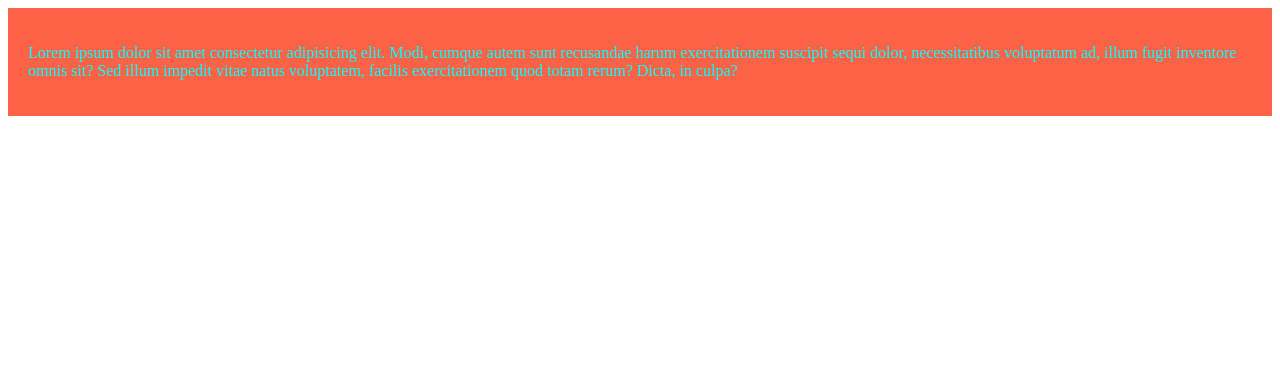
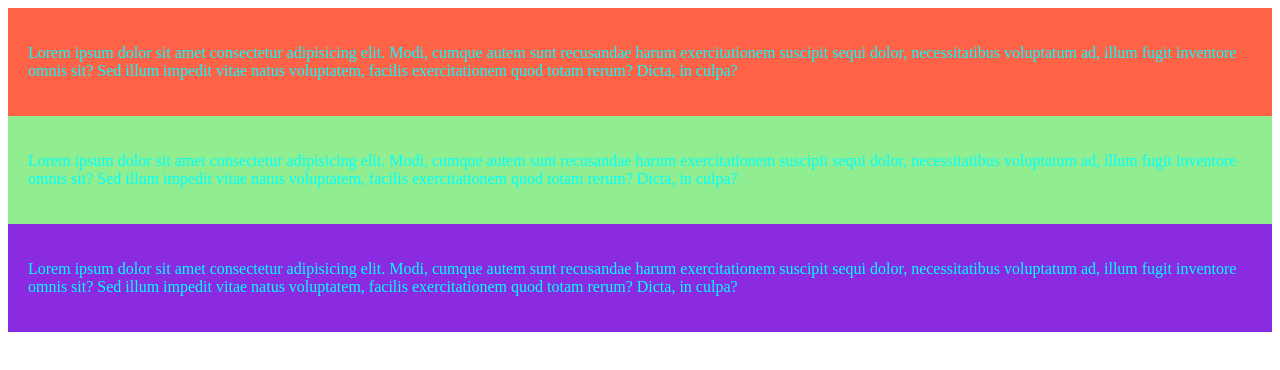
Before and after one commit to raiyan1999j/firstTest, a plain HTML site: page index.html in a window 1280 px wide. Drawn offline with Linux system fonts and the light colour scheme.

Commit message:
second version

```diff
--- a/index.html
+++ b/index.html
@@ -13,5 +13,15 @@
             Lorem ipsum dolor sit amet consectetur adipisicing elit. Modi, cumque autem sunt recusandae harum exercitationem suscipit sequi dolor, necessitatibus voluptatum ad, illum fugit inventore omnis sit? Sed illum impedit vitae natus voluptatem, facilis exercitationem quod totam rerum? Dicta, in culpa?
         </p>
     </div>
+    <div class="blog-2">
+        <p>
+            Lorem ipsum dolor sit amet consectetur adipisicing elit. Modi, cumque autem sunt recusandae harum exercitationem suscipit sequi dolor, necessitatibus voluptatum ad, illum fugit inventore omnis sit? Sed illum impedit vitae natus voluptatem, facilis exercitationem quod totam rerum? Dicta, in culpa?
+        </p>
+    </div>
+    <div class="blog-3">
+        <p>
+            Lorem ipsum dolor sit amet consectetur adipisicing elit. Modi, cumque autem sunt recusandae harum exercitationem suscipit sequi dolor, necessitatibus voluptatum ad, illum fugit inventore omnis sit? Sed illum impedit vitae natus voluptatem, facilis exercitationem quod totam rerum? Dicta, in culpa?
+        </p>
+    </div>
 </body>
 </html>
--- a/style/style.css
+++ b/style/style.css
@@ -1,5 +1,7 @@
-.blog-1{
+.blog-1,.blog-2,.blog-3{
     background-color: tomato;
     color:aqua;
     padding:20px 20px;
 }
+.blog-2{background-color:lightgreen;}
+.blog-3{background-color: blueviolet;}
```
